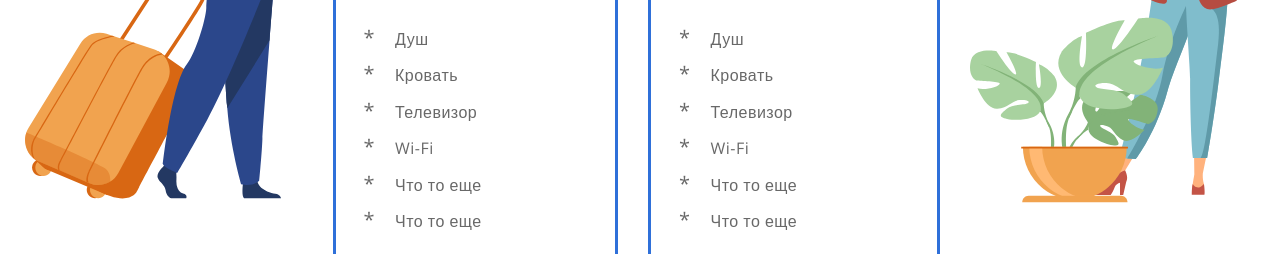
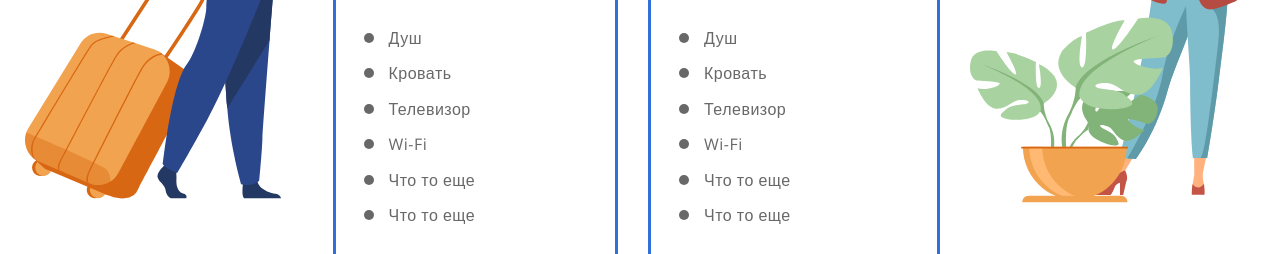
Before and after one commit to FarhodD/hotel-baykal, a plain HTML site: page index.html in a window 1280 px wide. Shown: the part 2862-3116 px from the top of the page. Drawn offline with nearby package versions, Linux system fonts and the light colour scheme.

Commit message:
card change

```diff
--- a/styles/main.css
+++ b/styles/main.css
@@ -298,16 +298,24 @@
 .our__numbers-card--item {
   margin-bottom: 13px;
   font-style: normal;
+  padding-left: 25px;
   font-weight: 400;
   line-height: 141.182%;
   letter-spacing: 0.48px;
   color: var(--primary-color);
+  position: relative;
 }
 
 .our__numbers-card--item::before {
-  content: "*";
-  margin-right: 20px;
-  font-size: 20px;
+  content: "";
+  width: 10px;
+  height: 10px;
+  display: block;
+  position: absolute;
+  background: var(--primary-color);
+  left: 0;
+  top: 6px;
+  border-radius: 50%;
 }
 
 .price__block {
```
